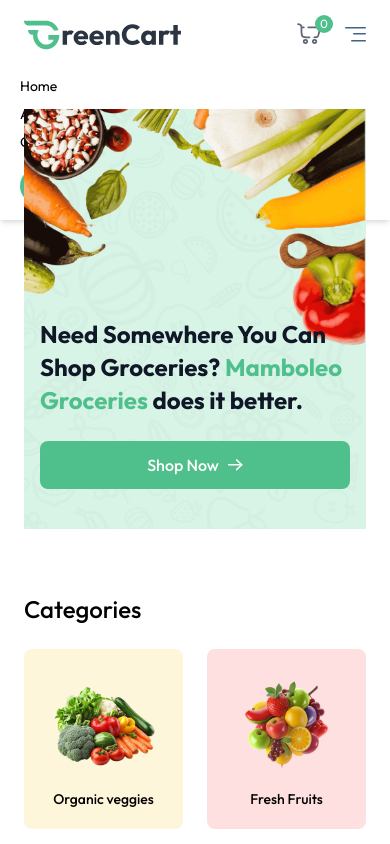
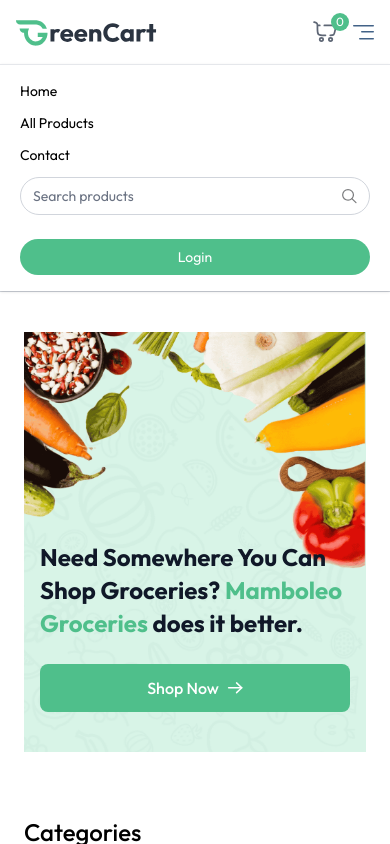
Before and after one commit to Nickson2511/mamboleoGroceries, a React (Vite) app in the folder client/: page / in a window 390 px wide. Both pictures are taken after a click on the button 355 px from the left and 34 px from the top of the page. Shown: the top 844 px of the page. Built offline with nearby package versions, Linux system fonts and the light colour scheme.

Commit message:
add responsiveness in all devices for the nav

```diff
--- a/client/src/components/Login.jsx
+++ b/client/src/components/Login.jsx
@@ -2,7 +2,7 @@
 import { useAppContext } from '../context/useAppContext';
 
 const Login = () => {
-    const { setShowUserLogin , setUser} = useAppContext()
+    const { setShowUserLogin, setUser } = useAppContext()
 
     const [state, setState] = React.useState("login");
 
--- a/client/src/components/Navbar.jsx
+++ b/client/src/components/Navbar.jsx
@@ -1,16 +1,25 @@
-import React, { useEffect } from 'react'
+import React, { useEffect, useState } from 'react'
 import { NavLink } from 'react-router-dom'
 import { assets } from '../assets/mamboleoImages/greencart_assets/assets'
 import { useAppContext } from '../context/useAppContext'
 
 const Navbar = () => {
-    const [open, setOpen] = React.useState(false)
-    const { user, setUser, setShowUserLogin, navigate, setSearchQuery, searchQuery, getCartCount } = useAppContext()
+    const [open, setOpen] = useState(false)
+    const [showMenu, setShowMenu] = useState(false)
 
-    const logout = async () => {
-        setUser(null);
+    const {
+        user,
+        setUser,
+        setShowUserLogin,
+        navigate,
+        setSearchQuery,
+        searchQuery,
+        getCartCount
+    } = useAppContext()
+
+    const logout = () => {
+        setUser(null)
         navigate('/')
-
     }
 
     useEffect(() => {
@@ -20,94 +29,157 @@
     }, [searchQuery, navigate])
 
     return (
-        <nav className="flex items-center justify-between px-6 md:px-16 lg:px-24 xl:px-32 py-4 border-b border-gray-300 bg-white relative transition-all">
+        <nav className="w-full border-b border-gray-300 bg-white sticky top-0 z-50">
 
-            <NavLink to='/' onClick={() => setOpen(false)}>
-                <img className='h-9' src={assets.logo} alt='dummyMamboleoGroceries' />
+            {/* Container */}
+            <div className="flex items-center justify-between max-w-7xl mx-auto px-4 sm:px-6 md:px-8 lg:px-12 xl:px-16 py-4">
+
+                {/* Logo */}
+                <NavLink to="/" onClick={() => setOpen(false)}>
+                    <img className="h-8 sm:h-9" src={assets.logo} alt="logo" />
                 </NavLink>
 
                 {/* Desktop Menu */}
-            <div className="hidden sm:flex items-center gap-8">
-                <NavLink to='/'>Home</NavLink>
-                <NavLink to='/products'>All Products</NavLink>
-                <NavLink to='/contact'>Contact</NavLink>
+                <div className="hidden md:flex items-center gap-6 lg:gap-8">
 
+                    <NavLink to="/">Home</NavLink>
+                    <NavLink to="/products">All Products</NavLink>
+                    <NavLink to="/contact">Contact</NavLink>
 
+                    {/* Search */}
                     <div className="hidden lg:flex items-center text-sm gap-2 border border-gray-300 px-3 rounded-full">
-                    <input onChange={(e) => setSearchQuery(e.target.value)} className="py-1.5 w-full bg-transparent outline-none placeholder-gray-500" type="text" placeholder="Search products" />
-                    <img src={assets.search_icon} alt='search icon' className='h-4 w-4' />
+                        <input
+                            onChange={(e) => setSearchQuery(e.target.value)}
+                            className="py-1.5 w-40 xl:w-56 bg-transparent outline-none placeholder-gray-500"
+                            type="text"
+                            placeholder="Search products"
+                        />
+                        <img src={assets.search_icon} alt="search" className="h-4 w-4" />
                     </div>
 
+                    {/* Cart */}
                     <div onClick={() => navigate('/cart')} className="relative cursor-pointer">
-                    <img src={assets.nav_cart_icon} alt='cart' className='w-6 opacity-80' />
-                    <button className="absolute -top-2 -right-3 text-xs text-white bg-primary w-[18px] h-[18px] rounded-full">{getCartCount()}</button>
+                        <img src={assets.nav_cart_icon} alt="cart" className="w-6 opacity-80" />
+                        <span className="absolute -top-2 -right-3 text-xs text-white bg-primary w-[18px] h-[18px] flex items-center justify-center rounded-full">
+                            {getCartCount()}
+                        </span>
                     </div>
+
+                    {/* Auth */}
                     {!user ? (
+                        <button
+                            onClick={() => setShowUserLogin(true)}
+                            className="px-6 lg:px-8 py-2 bg-primary hover:bg-primary-dull transition text-white rounded-full"
+                        >
+                            Login
+                        </button>
+                    ) : (
+                        <div className="relative">
+                            <img
+                                src={assets.profile_icon}
+                                className="w-9 lg:w-10 cursor-pointer"
+                                alt="profile"
+                                onClick={() => setShowMenu(prev => !prev)}
+                            />
 
-                    <button onClick={() => setShowUserLogin(true)} className="cursor-pointer px-8 py-2 bg-primary hover:bg-primary-dull transition text-white rounded-full">
-                        Login
-                    </button>)
-                    :
-                    (
-                        <div className='relative group'>
-                            <img src={assets.profile_icon} className='w-10' alt='profile' />
-                            <ul className='hidden group-hover:block absolute top-10 right-0 bg-white shadow border border-gray-200 py-2.5 w-30 rounded-md text-sm z-40'>
-                                <li onClick={() => navigate('my-orders')} className='p-1.5 pl-3 hover:bg-primary/10 cursor-pointer'>
+                            {showMenu && (
+                                <ul className="absolute top-12 right-0 bg-white shadow border border-gray-200 py-2 w-32 rounded-md text-sm z-50">
+                                    <li
+                                        onClick={() => {
+                                            navigate('/my-orders')
+                                            setShowMenu(false)
+                                        }}
+                                        className="px-3 py-2 hover:bg-primary/10 cursor-pointer"
+                                    >
                                         My Orders
                                     </li>
-                                <li onClick={logout} className='p-1.5 pl-3 hover:bg-primary/10 cursor-pointer'>
+                                    <li
+                                        onClick={() => {
+                                            logout()
+                                            setShowMenu(false)
+                                        }}
+                                        className="px-3 py-2 hover:bg-primary/10 cursor-pointer"
+                                    >
                                         Logout
                                     </li>
                                 </ul>
+                            )}
                         </div>
-
                     )}
                 </div>
 
-            <div className='flex items-center gap-6 sm:hidden'>
+                {/* Mobile Icons */}
+                <div className="flex items-center gap-4 md:hidden">
 
-                <div onClick={() => navigate('/cart')} className='relative cursor-pointer'>
-                    <img src={assets.nav_cart_icon} alt='cart' className='w-6 opacity-80' />
-                    <button className='absolute -top-2 -right-3 text-xs text-white bg-primary w-[18px] h-[18px] rounded-full'>{getCartCount()}</button>
+                    {/* Cart */}
+                    <div onClick={() => navigate('/cart')} className="relative cursor-pointer">
+                        <img src={assets.nav_cart_icon} alt="cart" className="w-6 opacity-80" />
+                        <span className="absolute -top-2 -right-3 text-xs text-white bg-primary w-[18px] h-[18px] flex items-center justify-center rounded-full">
+                            {getCartCount()}
+                        </span>
                     </div>
 
-                <button onClick={() => open ? setOpen(false) : setOpen(true)} aria-label="Menu" className="">
-                    {/* Menu Icon SVG */}
-                    <img src={assets.menu_icon} alt='menu' />
+                    {/* Menu Toggle */}
+                    <button onClick={() => setOpen(prev => !prev)}>
+                        <img src={assets.menu_icon} alt="menu" />
                     </button>
-
+                </div>
             </div>
 
             {/* Mobile Menu */}
             {open && (
-                <div className={`${open ? 'flex' : 'hidden'} absolute top-[60px] left-0 w-full bg-white shadow-md py-4 flex-col items-start gap-2 px-5 text-sm md:hidden`}>
-                    <NavLink to="/" onClick={() => setOpen(false)} className="block">Home</NavLink>
-                    <NavLink to="/products" onClick={() => setOpen(false)} className="block">All Products</NavLink>
-                    {user &&
-                        <NavLink to="/products" onClick={() => setOpen(false)} className="block">My Orders</NavLink>
-                    }
-                    <NavLink to="/contact" onClick={() => setOpen(false)} className="block">Contact</NavLink>
+                <div className="md:hidden bg-white border-t border-gray-200 shadow-sm px-5 py-4 space-y-3 text-sm">
+
+                    <NavLink to="/" onClick={() => setOpen(false)} className="block">
+                        Home
+                    </NavLink>
+
+                    <NavLink to="/products" onClick={() => setOpen(false)} className="block">
+                        All Products
+                    </NavLink>
+
+                    {user && (
+                        <NavLink to="/my-orders" onClick={() => setOpen(false)} className="block">
+                            My Orders
+                        </NavLink>
+                    )}
+
+                    <NavLink to="/contact" onClick={() => setOpen(false)} className="block">
+                        Contact
+                    </NavLink>
+
+                    {/* Mobile Search */}
+                    <div className="flex items-center border border-gray-300 px-3 rounded-full mt-2">
+                        <input
+                            onChange={(e) => setSearchQuery(e.target.value)}
+                            className="py-2 w-full bg-transparent outline-none placeholder-gray-500 text-sm"
+                            type="text"
+                            placeholder="Search products"
+                        />
+                        <img src={assets.search_icon} alt="search" className="h-4 w-4" />
+                    </div>
+
                     {!user ? (
-                        <button onClick={() => {
-                            setOpen(false);
-                            setShowUserLogin(true);
-                        }} className="cursor-pointer px-6 py-2 mt-2 bg-primary hover:bg-primary-dull transition text-white rounded-full text-sm">
+                        <button
+                            onClick={() => {
+                                setOpen(false)
+                                setShowUserLogin(true)
+                            }}
+                            className="w-full mt-3 py-2 bg-primary hover:bg-primary-dull text-white rounded-full"
+                        >
                             Login
                         </button>
                     ) : (
-                        <button onClick={logout} className="cursor-pointer px-6 py-2 mt-2 bg-primary hover:bg-primary-dull transition text-white rounded-full text-sm">
+                        <button
+                            onClick={logout}
+                            className="w-full mt-3 py-2 bg-primary hover:bg-primary-dull text-white rounded-full"
+                        >
                             Logout
                         </button>
-                    )
-                    }
-
+                    )}
                 </div>
-
             )}
-
         </nav>
-
-
     )
 }
 
```
Lines whose indentation alone changed are shown as unchanged.
